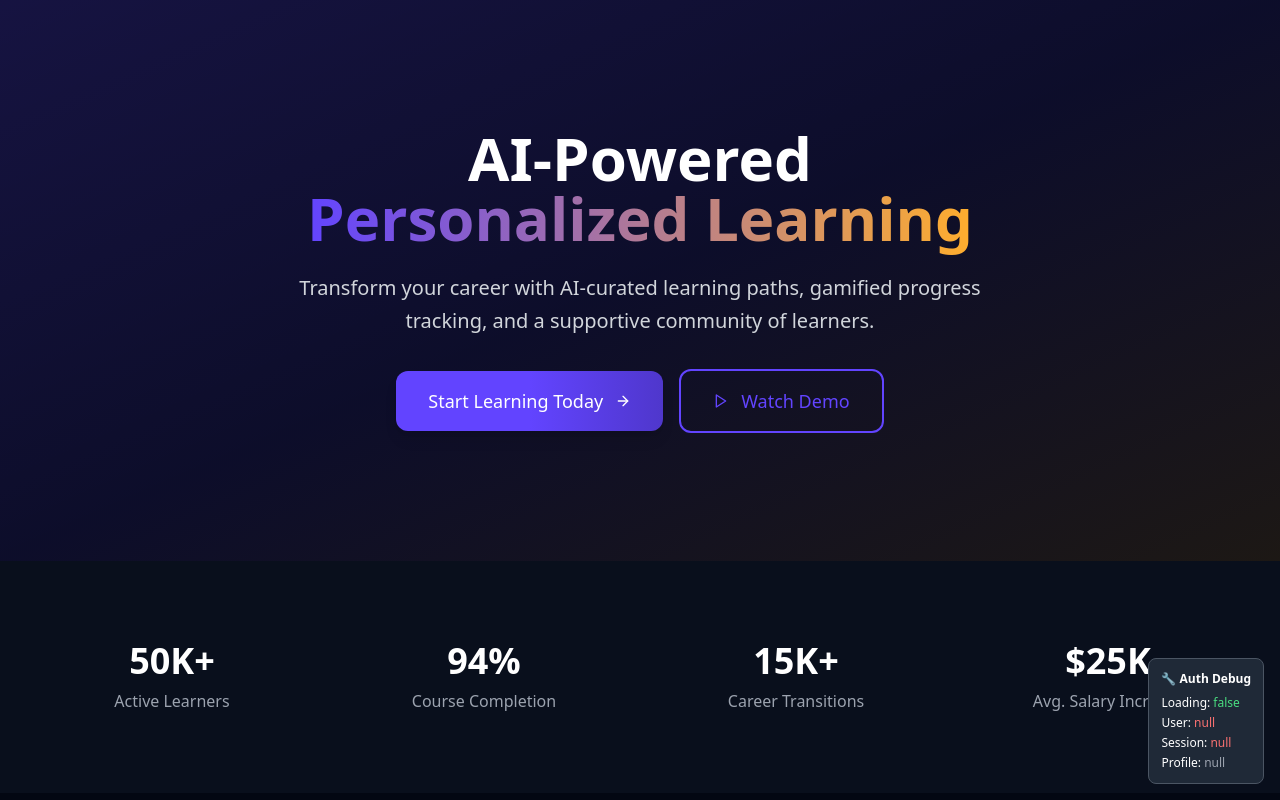
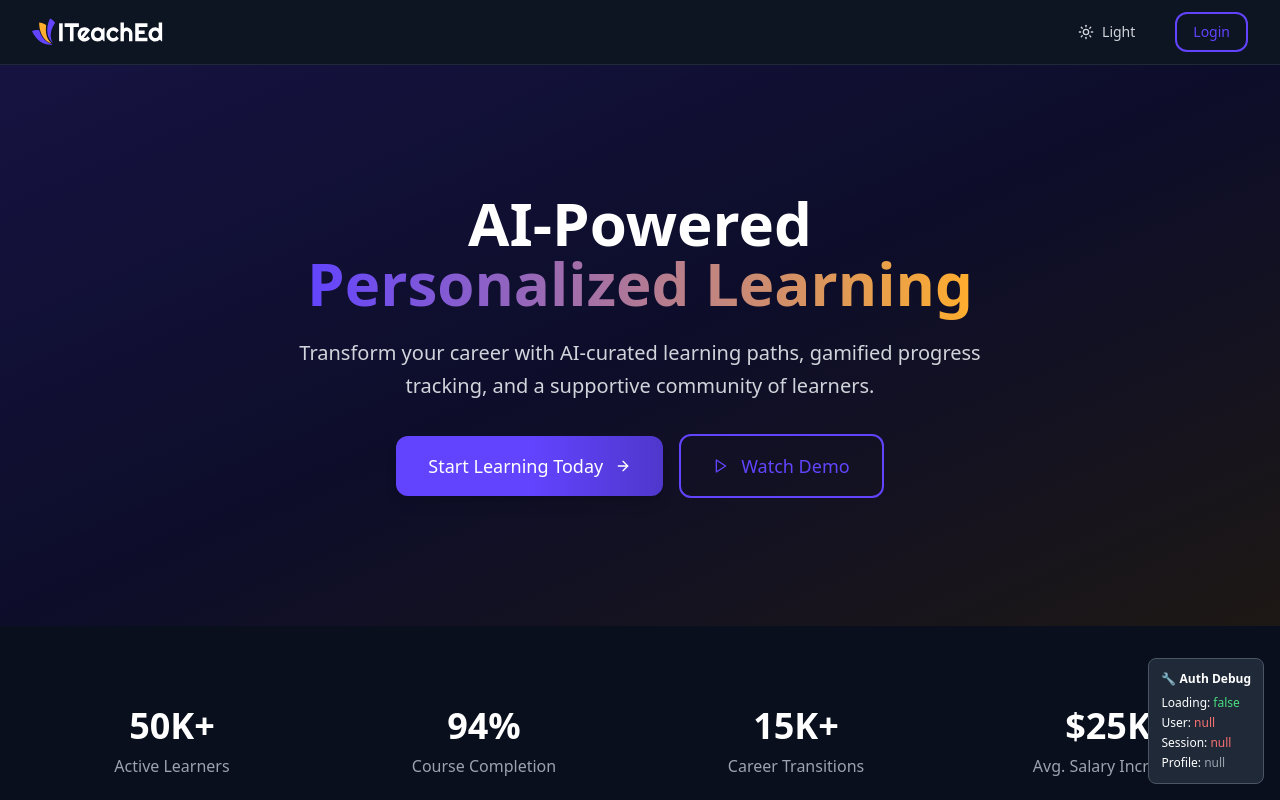
Before and after one commit to kashplay/ITeachEd, a React (Vite) app: page / in a window 1280 px wide. Shown: the top 800 px of the page. Built offline with nearby package versions, Linux system fonts and the light colour scheme; no server answers.

Commit message:
Fix Header and Logo Issues

```diff
--- a/src/components/Layout/Header.tsx
+++ b/src/components/Layout/Header.tsx
@@ -14,6 +14,7 @@ export function Header() {
 
   const isLandingPage = location.pathname === '/'
   const isAuthPage = location.pathname.startsWith('/auth')
+  const isDashboardPage = location.pathname === '/dashboard'
 
   // Navigate to landing page when user signs out
   React.useEffect(() => {
@@ -48,9 +49,11 @@ export function Header() {
         <div className="max-w-7xl mx-auto px-4 sm:px-6 lg:px-8">
           <div className="flex justify-between items-center h-16">
             <Link to="/" className="flex items-center">
-              <div className="w-10 h-10 bg-gradient-to-r from-[#6366f1] to-[#8b5cf6] rounded-lg flex items-center justify-center">
-                <span className="text-white font-bold text-lg">e</span>
-              </div>
+              <img
+                src={iteachedLogo}
+                alt="ITeachEd"
+                className="h-8"
+              />
             </Link>
 
             <div className="hidden md:flex items-center space-x-6">
@@ -110,7 +113,7 @@ export function Header() {
   }
 
   // Don't show header elements on auth pages or dashboard (dashboard has its own header)
-  if (isAuthPage || location.pathname === '/dashboard') {
+  if (isAuthPage || isDashboardPage) {
     return null
   }
 
@@ -119,9 +122,11 @@ export function Header() {
       <div className="max-w-7xl mx-auto px-4 sm:px-6 lg:px-8">
         <div className="flex justify-between items-center h-16">
           <Link to="/dashboard" className="flex items-center">
-            <div className="w-10 h-10 bg-gradient-to-r from-[#6366f1] to-[#8b5cf6] rounded-lg flex items-center justify-center">
-              <span className="text-white font-bold text-lg">e</span>
-            </div>
+            <img
+              src={iteachedLogo}
+              alt="ITeachEd"
+              className="h-8"
+            />
           </Link>
 
           <div className="flex-1 max-w-lg mx-8">
--- a/src/components/Layout/Layout.tsx
+++ b/src/components/Layout/Layout.tsx
@@ -1,5 +1,6 @@
 import React, { useState } from 'react'
 import { useLocation } from 'react-router-dom'
+import { Header } from './Header'
 import { Sidebar } from './Sidebar'
 import { AuthDebug } from '../AuthDebug'
 
@@ -13,10 +14,14 @@ export function Layout({ children }: LayoutProps) {
 
   const isAuthPage = location.pathname.startsWith('/auth')
   const isLandingPage = location.pathname === '/'
-  const showSidebar = !isAuthPage && !isLandingPage
+  const isDashboardPage = location.pathname === '/dashboard'
+  const showSidebar = !isAuthPage && !isLandingPage && !isDashboardPage
 
   return (
     <div className="min-h-screen bg-gray-950">
+      <Header />
+
+      <div className="flex">
         {showSidebar && (
           <Sidebar
             collapsed={sidebarCollapsed}
@@ -24,9 +29,10 @@ export function Layout({ children }: LayoutProps) {
           />
         )}
 
-      <main className={`${showSidebar ? 'ml-20' : ''}`}>
+        <main className={`flex-1 ${showSidebar ? 'ml-0' : ''} ${isDashboardPage ? 'ml-20' : ''}`}>
           {children}
         </main>
+      </div>
 
       <AuthDebug />
     </div>
```
Lines whose indentation alone changed are shown as unchanged.
